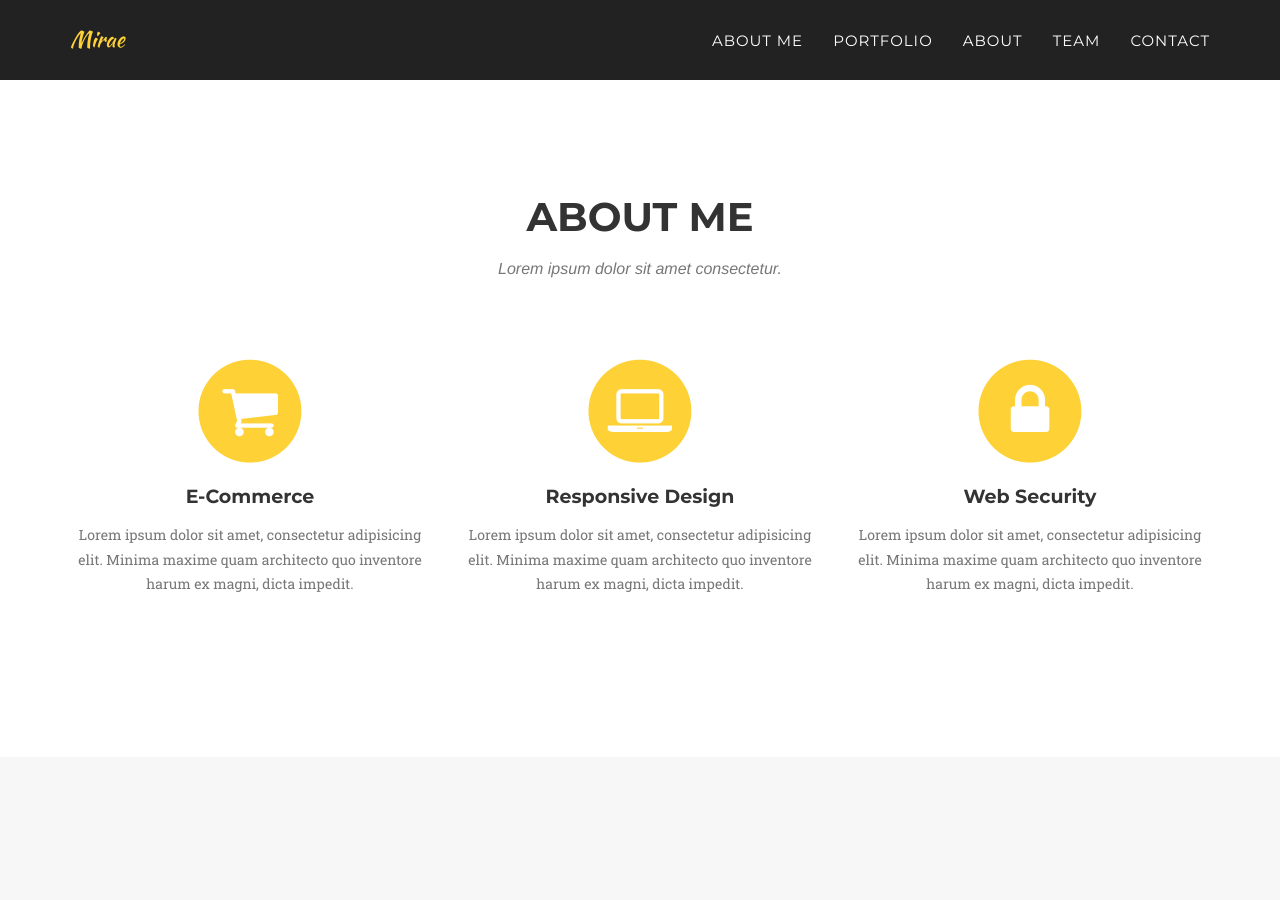
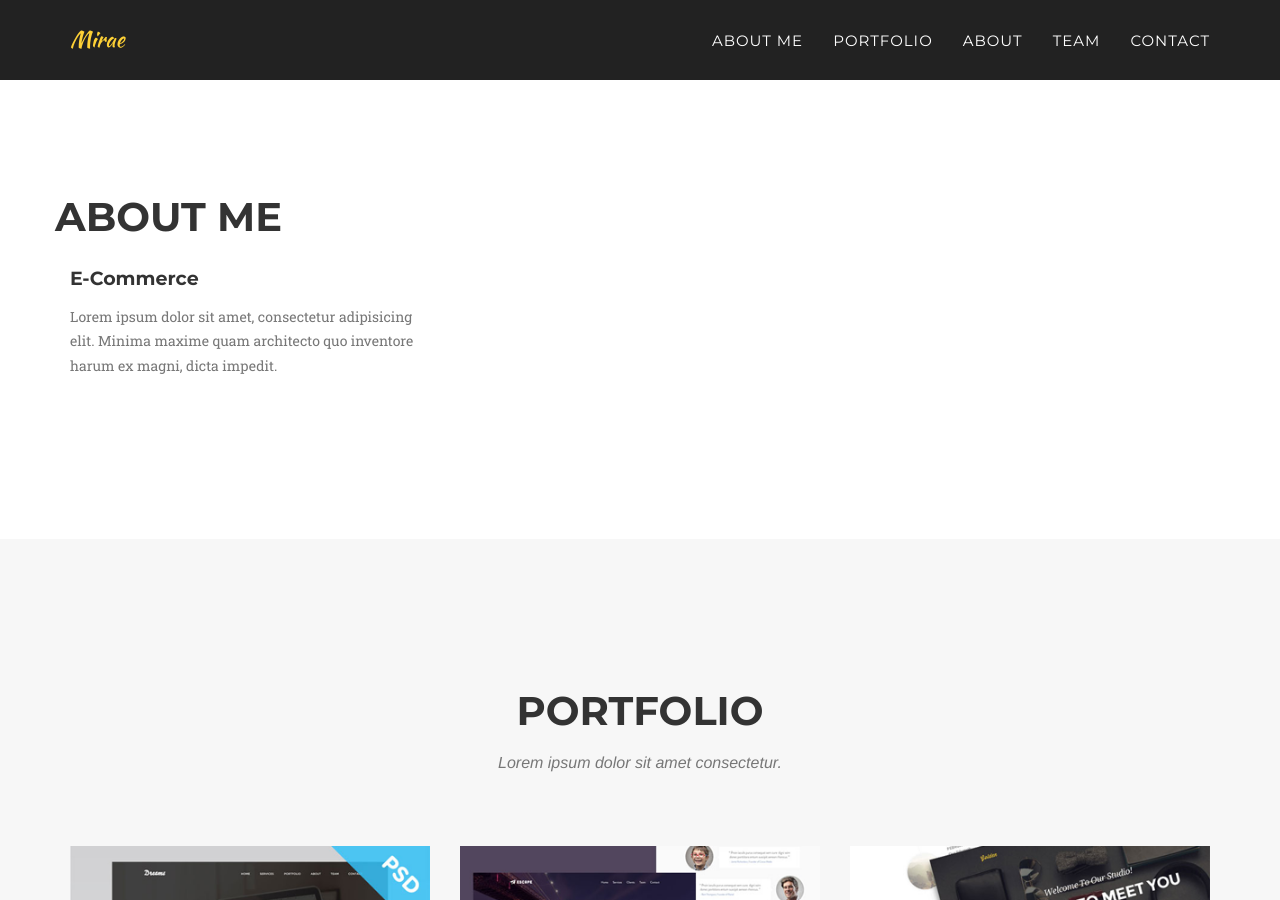
Before and after one commit to miraethefuture/portfolio, a Jekyll site: the page built from index.html, in a window 1280 px wide and 900 px high, scrolled down 778 px. Built offline with Jekyll 4.4.1, drawn with Linux system fonts in a browser that asks for light colours; some web fonts are replaced.

Commit message:
About Me Edited

```diff
--- a/_includes/services.html
+++ b/_includes/services.html
@@ -2,36 +2,37 @@
     <section id="services">
         <div class="container">
             <div class="row">
-                <div class="col-lg-12 text-center">
+                <div>
+<!--                <div class="col-lg-12 text-center"> About Me 가운데 정렬 해제 위해 주석처리 후 위에 div 추가2-->
                     <h2 class="section-heading">About Me</h2>
-                    <h3 class="section-subheading text-muted">Lorem ipsum dolor sit amet consectetur.</h3>
+<!--                    <h3 class="section-subheading text-muted">Lorem ipsum dolor sit amet consectetur.</h3>-->
                 </div>
-            </div>
-            <div class="row text-center">
+<!--            </div>-->
+<!--            <div class="row text-center">-->
                 <div class="col-md-4">
-                    <span class="fa-stack fa-4x">
-                        <i class="fa fa-circle fa-stack-2x text-primary"></i>
-                        <i class="fa fa-shopping-cart fa-stack-1x fa-inverse"></i>
-                    </span>
+<!--                    <span class="fa-stack fa-4x">-->
+<!--                        <i class="fa fa-circle fa-stack-2x text-primary"></i>-->
+<!--                        <i class="fa fa-shopping-cart fa-stack-1x fa-inverse"></i>-->
+<!--                    </span>-->
                     <h4 class="service-heading">E-Commerce</h4>
                     <p class="text-muted">Lorem ipsum dolor sit amet, consectetur adipisicing elit. Minima maxime quam architecto quo inventore harum ex magni, dicta impedit.</p>
                 </div>
-                <div class="col-md-4">
-                    <span class="fa-stack fa-4x">
-                        <i class="fa fa-circle fa-stack-2x text-primary"></i>
-                        <i class="fa fa-laptop fa-stack-1x fa-inverse"></i>
-                    </span>
-                    <h4 class="service-heading">Responsive Design</h4>
-                    <p class="text-muted">Lorem ipsum dolor sit amet, consectetur adipisicing elit. Minima maxime quam architecto quo inventore harum ex magni, dicta impedit.</p>
-                </div>
-                <div class="col-md-4">
-                    <span class="fa-stack fa-4x">
-                        <i class="fa fa-circle fa-stack-2x text-primary"></i>
-                        <i class="fa fa-lock fa-stack-1x fa-inverse"></i>
-                    </span>
-                    <h4 class="service-heading">Web Security</h4>
-                    <p class="text-muted">Lorem ipsum dolor sit amet, consectetur adipisicing elit. Minima maxime quam architecto quo inventore harum ex magni, dicta impedit.</p>
-                </div>
-            </div>
+<!--                <div class="col-md-4">-->
+<!--                    <span class="fa-stack fa-4x">-->
+<!--                        <i class="fa fa-circle fa-stack-2x text-primary"></i>-->
+<!--                        <i class="fa fa-laptop fa-stack-1x fa-inverse"></i>-->
+<!--                    </span>-->
+<!--                    <h4 class="service-heading">Responsive Design</h4>-->
+<!--                    <p class="text-muted">Lorem ipsum dolor sit amet, consectetur adipisicing elit. Minima maxime quam architecto quo inventore harum ex magni, dicta impedit.</p>-->
+<!--                </div>-->
+<!--                <div class="col-md-4">-->
+<!--                    <span class="fa-stack fa-4x">-->
+<!--                        <i class="fa fa-circle fa-stack-2x text-primary"></i>-->
+<!--                        <i class="fa fa-lock fa-stack-1x fa-inverse"></i>-->
+<!--                    </span>-->
+<!--                    <h4 class="service-heading">Web Security</h4>-->
+<!--                    <p class="text-muted">Lorem ipsum dolor sit amet, consectetur adipisicing elit. Minima maxime quam architecto quo inventore harum ex magni, dicta impedit.</p>-->
+<!--                </div>-->
+<!--            </div>-->
         </div>
     </section>
```
Also changed, not shown: 8 other files.
